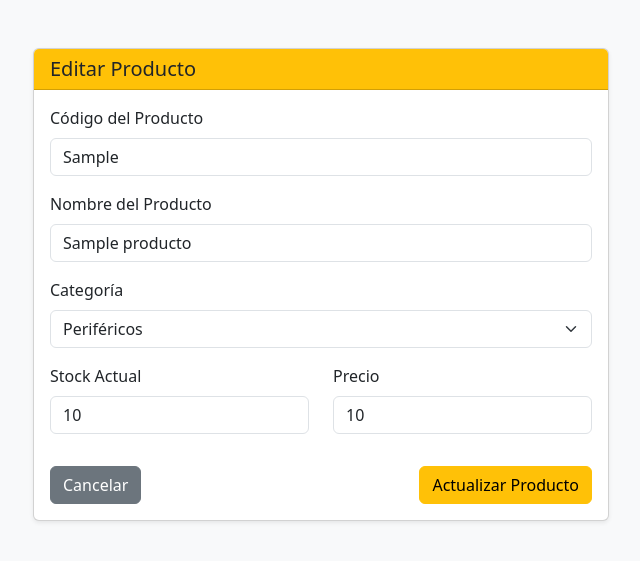
After one commit to DemianCid/tecnostock-inventario, a PHP site: page /editar_producto.php?id=1 in a window 1280 px wide. The commit adds this page. Shown: the top 561 px of the page, without its empty margins (319-959 px from the left). Run offline with PHP 8.4, Linux system fonts and the light colour scheme; data comes from the database, SQL or seed files in the repository; tables that the repository leaves empty hold one stand-in row (values such as "Sample post").

Commit message:
Completa operaciones CRUD de productos

```diff
--- a/agregar_producto.php
+++ b/agregar_producto.php
@@ -12,7 +12,7 @@ if ($_SERVER['REQUEST_METHOD'] === 'POST') {
     $nombre = trim($_POST['nombre']);
     $categoria_id = $_POST['categoria_id'] ?: null;
     $stock_actual = (int)$_POST['stock_actual'];
-    $precio = (float)$_POST['precio'];
+    $precio = round((float)$_POST['precio']); // Redondea a número entero
 
     if (!empty($codigo) && !empty($nombre) && $precio > 0) {
         try {
@@ -81,7 +81,7 @@ if ($_SERVER['REQUEST_METHOD'] === 'POST') {
                         </div>
                         <div class="col-md-6 mb-3">
                             <label class="form-label">Precio</label>
-                            <input type="number" step="0.01" name="precio" class="form-control" placeholder="19990.00" required>
+                            <input type="number" step="1" name="precio" class="form-control" placeholder="29989" required>
                         </div>
                     </div>
                     <div class="d-flex justify-content-between mt-3">
--- /dev/null
+++ b/editar_producto.php
@@ -0,0 +1,117 @@
+<?php
+require_once 'conexion.php';
+
+$id = $_GET['id'] ?? null;
+
+if (!$id) {
+    header('Location: index.php');
+    exit;
+}
+
+// Obtener datos del producto
+$stmt = $conexion->prepare("SELECT * FROM productos WHERE id = :id");
+$stmt->execute([':id' => $id]);
+$producto = $stmt->fetch(PDO::FETCH_ASSOC);
+
+if (!$producto) {
+    header('Location: index.php');
+    exit;
+}
+
+// Obtener categorías
+$stmt_cat = $conexion->query("SELECT * FROM categorias ORDER BY nombre ASC");
+$categorias = $stmt_cat->fetchAll(PDO::FETCH_ASSOC);
+
+$error = '';
+
+if ($_SERVER['REQUEST_METHOD'] === 'POST') {
+    $codigo = trim($_POST['codigo']);
+    $nombre = trim($_POST['nombre']);
+    $categoria_id = $_POST['categoria_id'] ?: null;
+    $stock_actual = (int)$_POST['stock_actual'];
+    $precio = round((float)$_POST['precio']); // Redondea a número entero
+
+    if (!empty($codigo) && !empty($nombre) && $precio > 0) {
+        try {
+            $stmt = $conexion->prepare("
+                UPDATE productos
+                SET codigo = :codigo, nombre = :nombre, categoria_id = :categoria_id, stock_actual = :stock_actual, precio = :precio
+                WHERE id = :id
+            ");
+            $stmt->execute([
+                ':codigo' => $codigo,
+                ':nombre' => $nombre,
+                ':categoria_id' => $categoria_id,
+                ':stock_actual' => $stock_actual,
+                ':precio' => $precio,
+                ':id' => $id
+            ]);
+
+            header('Location: index.php');
+            exit;
+        } catch (PDOException $e) {
+            $error = 'Error al actualizar: El código ya pertenece a otro producto.';
+        }
+    } else {
+        $error = 'Por favor completa todos los campos requeridos.';
+    }
+}
+?>
+<!DOCTYPE html>
+<html lang="es">
+<head>
+    <meta charset="UTF-8">
+    <title>Editar Producto - TecnoStock</title>
+    <link href="https://cdn.jsdelivr.net/npm/bootstrap@5.3.0/dist/css/bootstrap.min.css" rel="stylesheet">
+</head>
+<body class="bg-light">
+    <div class="container my-5" style="max-width: 600px;">
+        <div class="card shadow-sm">
+            <div class="card-header bg-warning text-dark">
+                <h5 class="mb-0">Editar Producto</h5>
+            </div>
+            <div class="card-body">
+                <?php if ($error): ?>
+                    <div class="alert alert-danger"><?= $error ?></div>
+                <?php endif; ?>
+
+                <form action="editar_producto.php?id=<?= $id ?>" method="POST">
+                    <div class="mb-3">
+                        <label class="form-label">Código del Producto</label>
+                        <input type="text" name="codigo" class="form-control" value="<?= htmlspecialchars($producto['codigo']) ?>" required>
+                    </div>
+                    <div class="mb-3">
+                        <label class="form-label">Nombre del Producto</label>
+                        <input type="text" name="nombre" class="form-control" value="<?= htmlspecialchars($producto['nombre']) ?>" required>
+                    </div>
+                    <div class="mb-3">
+                        <label class="form-label">Categoría</label>
+                        <select name="categoria_id" class="form-select">
+                            <option value="">-- Seleccionar Categoría --</option>
+                            <?php foreach ($categorias as $cat): ?>
+                                <option value="<?= $cat['id'] ?>" <?= $cat['id'] == $producto['categoria_id'] ? 'selected' : '' ?>>
+                                    <?= htmlspecialchars($cat['nombre']) ?>
+                                </option>
+                            <?php endforeach; ?>
+                        </select>
+                    </div>
+                    <div class="row">
+                        <div class="col-md-6 mb-3">
+                            <label class="form-label">Stock Actual</label>
+                            <input type="number" name="stock_actual" class="form-control" value="<?= $producto['stock_actual'] ?>" min="0" required>
+                        </div>
+                        <div class="col-md-6 mb-3">
+                            <label class="form-label">Precio</label>
+                            <input type="number" step="1" name="precio" class="form-control" value="<?= (int)$producto['precio'] ?>" required>
+                        </div>
+                    </div>
+                    <div class="d-flex justify-content-between mt-3">
+                        <a href="index.php" class="btn btn-secondary">Cancelar</a>
+                        <button type="submit" class="btn btn-warning">Actualizar Producto</button>
+                    </div>
+                </form>
+            </div>
+        </div>
+    </div>
+</body>
+</html>
```
Also changed, not shown: eliminar_producto.php (added, +12 -0 lines), index.php (+6 -1 lines).
